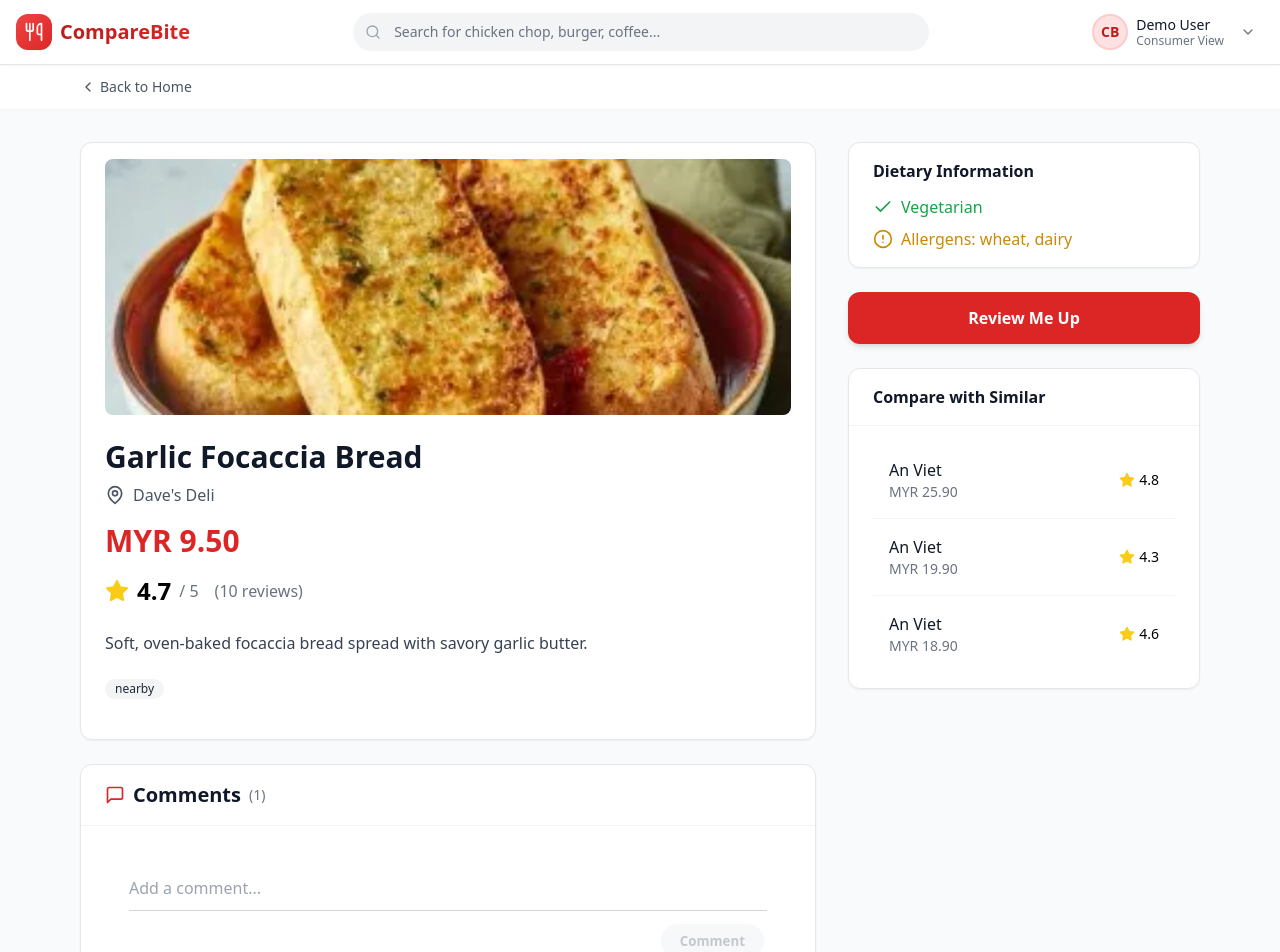
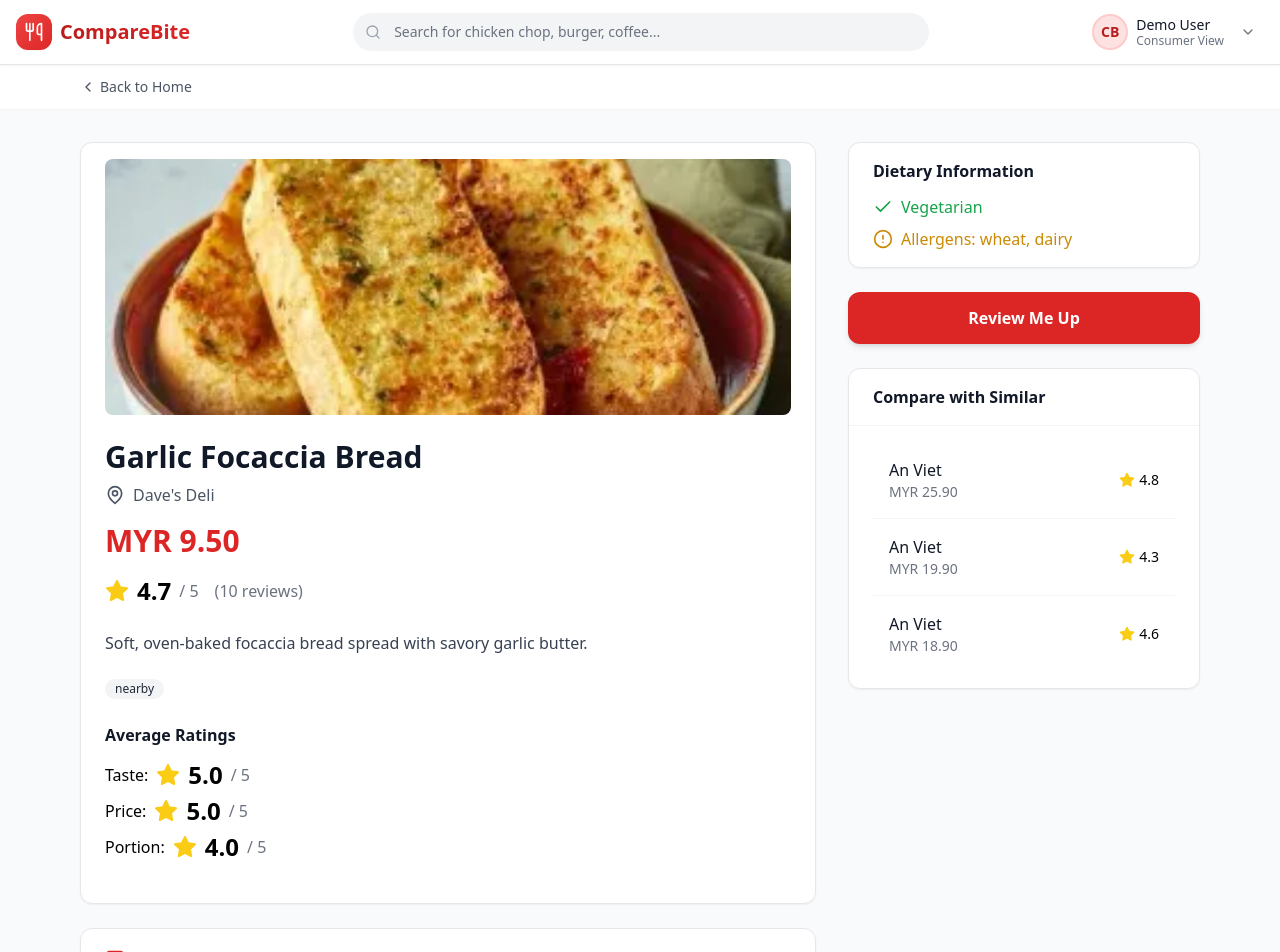
Before and after one commit to Outstay123/comparebite, a Next.js app: page /product/daves-deli-garlic-focaccia-bread in a window 1280 px wide. Shown: the top 952 px of the page. Built offline with nearby package versions, Linux system fonts and the light colour scheme.

Commit message:
add taste, price & portion ratings to product page

```diff
--- a/app/product/[id]/page.tsx
+++ b/app/product/[id]/page.tsx
@@ -121,6 +121,29 @@ export default async function ProductDetailPage({ params }: ProductDetailPagePro
                   ))}
                 </div>
 
+
+				<div className="mb-6">
+                    <h3 className="font-semibold text-gray-900 mb-3">Average Ratings</h3>
+					<div className="flex items-center mb-1">
+						<p className="mr-2">Taste:</p>
+						<Star className="w-6 h-6 text-yellow-400 fill-yellow-400" />
+						<span className="ml-2 text-2xl font-bold">{formatRating(product.taste_score)}</span>
+						<span className="text-gray-500 ml-2">/ 5</span>
+					</div>
+					<div className="flex items-center mb-1">
+						<p className="mr-2">Price:</p>
+						<Star className="w-6 h-6 text-yellow-400 fill-yellow-400" />
+						<span className="ml-2 text-2xl font-bold">{formatRating(product.value_score)}</span>
+						<span className="text-gray-500 ml-2">/ 5</span>
+					</div>
+					<div className="flex items-center mb-1">
+						<p className="mr-2">Portion:</p>
+						<Star className="w-6 h-6 text-yellow-400 fill-yellow-400" />
+						<span className="ml-2 text-2xl font-bold">{formatRating(product.portion_score)}</span>
+						<span className="text-gray-500 ml-2">/ 5</span>
+					</div>
+				</div>
+
                 {/* Offers */}
                 {product.offers.length > 0 && (
                   <div className="border-t pt-4">
```
